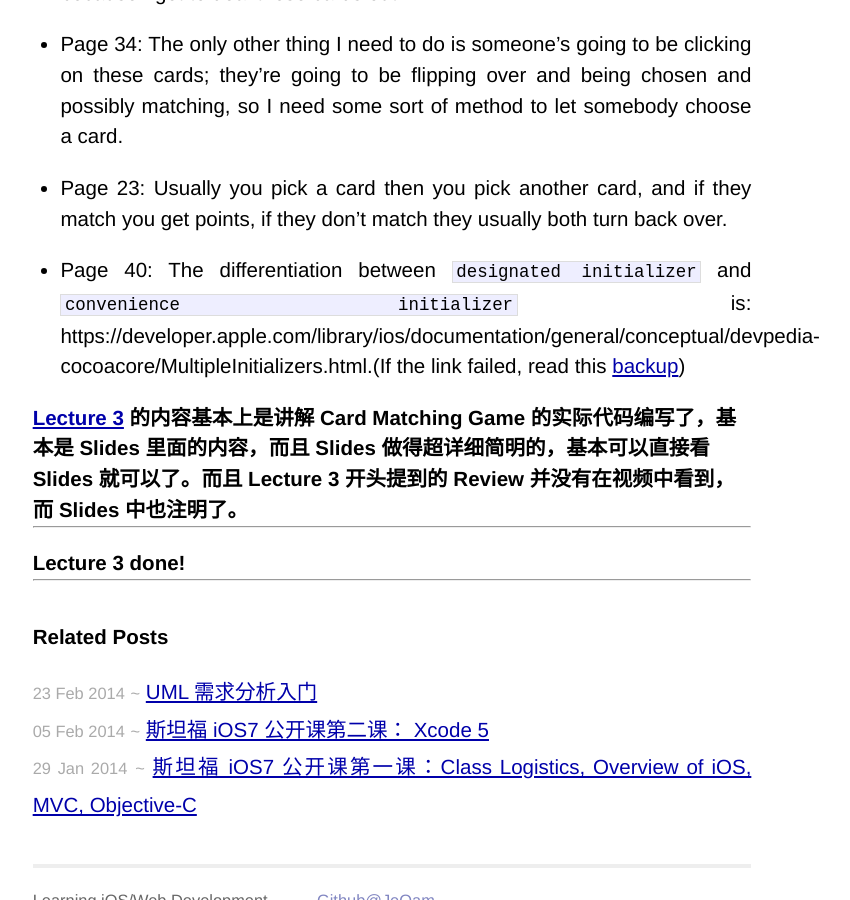
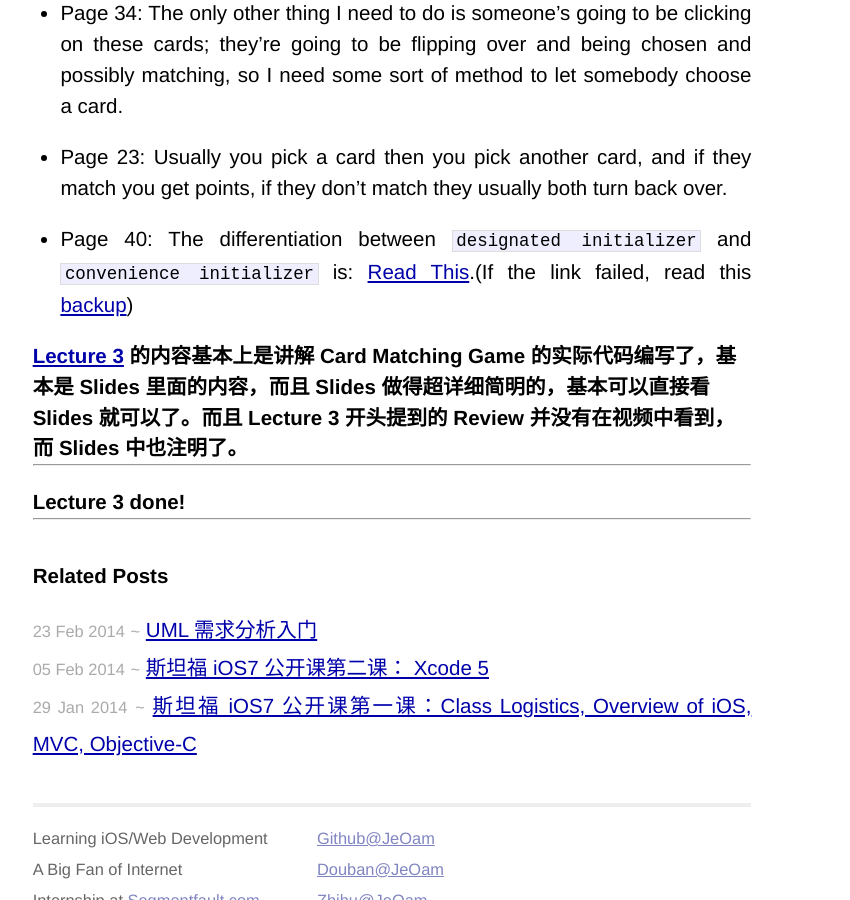
Before and after one commit to JeOam/jeoam.github.io, a Jekyll site: the page built from _posts/2014-02-18-Lecture-3-Objective-C.md, in a window 1280 px wide and 900 px high, scrolled down 1484 px. Shown: the whole window, without its empty margins (248-1098 px from the left). Built offline with Jekyll 4.4.1, drawn with Linux system fonts in a browser that asks for light colours; Markdown is read by kramdown in place of the engine named in the settings; some of the changed text lies outside the part shown.

Commit message:
finished lecture 3

```diff
--- a/_posts/2014-02-18-Lecture-3-Objective-C.md
+++ b/_posts/2014-02-18-Lecture-3-Objective-C.md
@@ -37,7 +37,7 @@
 
 * Page 23: Usually you pick a card then you pick another card, and if they match you get points, if they don't match they usually both turn back over.
 
-* Page 40: The differentiation between `designated initializer` and `convenience initializer` is: https://developer.apple.com/library/ios/documentation/general/conceptual/devpedia-cocoacore/MultipleInitializers.html.(If the link failed, read this [backup](https://gist.github.com/JeOam/9116926))
+* Page 40: The differentiation between `designated initializer` and `convenience initializer` is: [Read This](https://developer.apple.com/library/ios/documentation/general/conceptual/devpedia-cocoacore/MultipleInitializers.html).(If the link failed, read this [backup](https://gist.github.com/JeOam/9116926))
 
 ###[Lecture 3](https://raw.github.com/JeOam/jeoam.github.io/master/images/Lecture-3-Slides.pdf) 的内容基本上是讲解 Card Matching Game 的实际代码编写了，基本是 Slides 里面的内容，而且 Slides 做得超详细简明的，基本可以直接看 Slides 就可以了。而且 Lecture 3 开头提到的 Review 并没有在视频中看到，而 Slides 中也注明了。
 
```
Also changed, not shown: other parts of _posts/2014-02-18-Lecture-3-Objective-C.md (+1 -1 lines).
